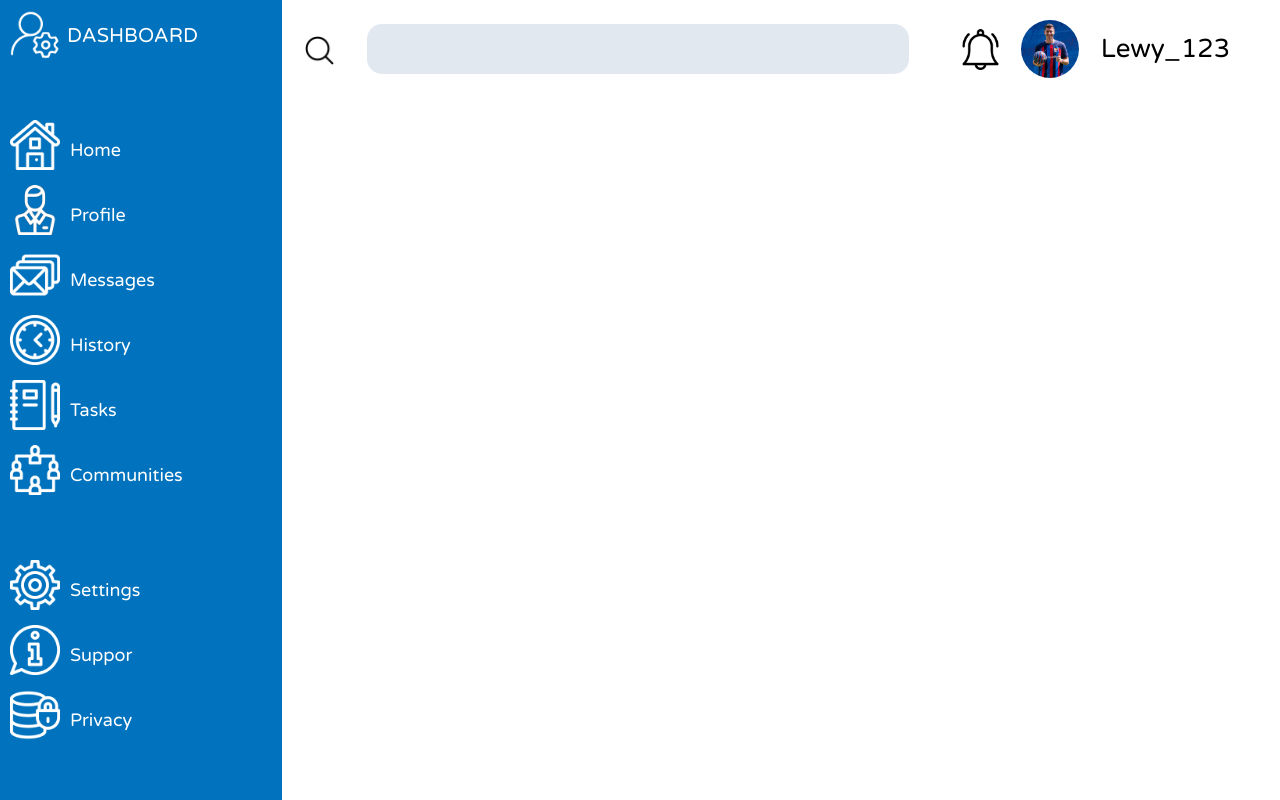
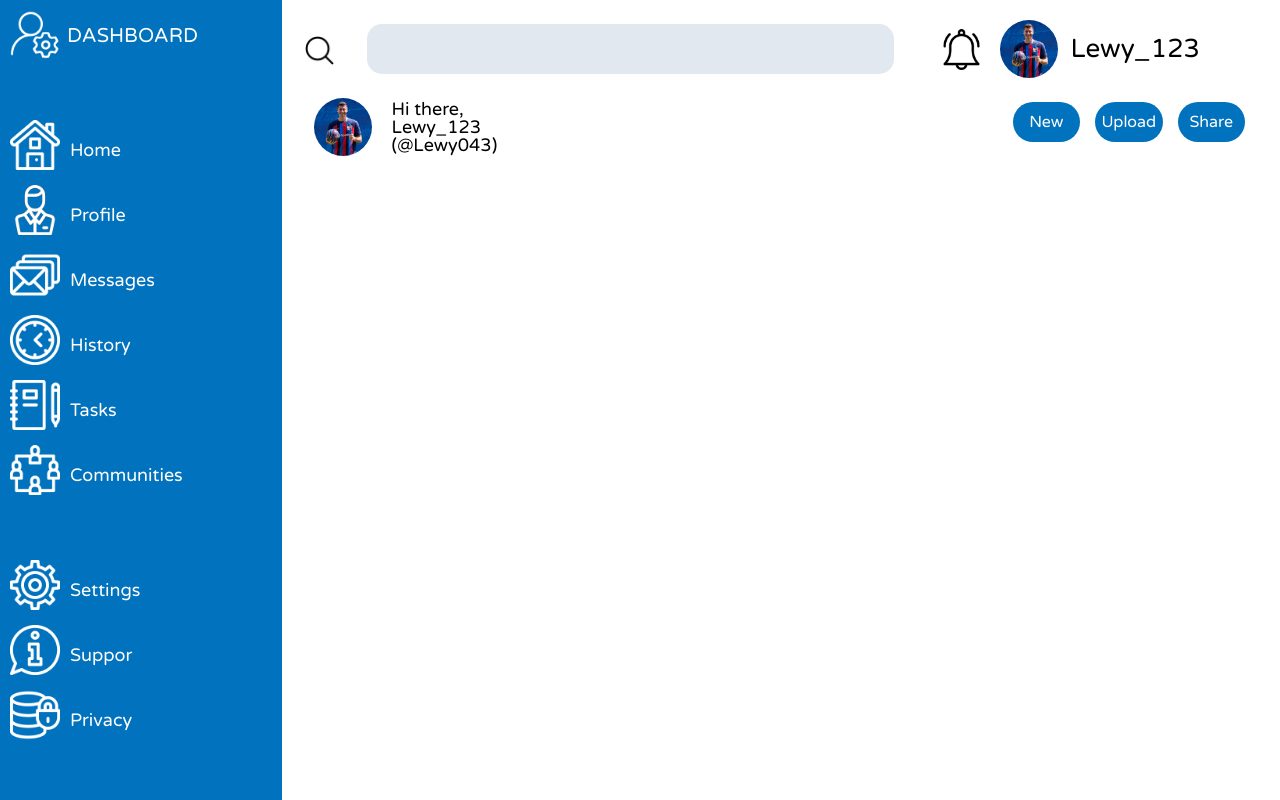
Before and after one commit to maciektt/dashboard-admin, a plain HTML site: page index.html in a window 1280 px wide. Drawn offline with Linux system fonts and the light colour scheme; a web font is replaced by a local one.

Commit message:
dokonczenie headera

```diff
--- a/index.html
+++ b/index.html
@@ -50,8 +50,18 @@
         </div>
         <div class="header-bottom">
 
-
-
+            <div class="greetings">
+                <div class="logo-img-small"><img src="lewy.jpg" class="logo-img"></div>
+                <div class="text">
+                    <div class="hi-saying">Hi there,</div>
+                    <div class="profile-nickname">Lewy_123 (@Lewy043)</div>
+                </div>
+            </div>
+            <div class="buttons">
+                <div class="button">New</div>
+                <div class="button">Upload</div>
+                <div class="button">Share</div>
+            </div>
 
         </div>
     </div>
--- a/style.css
+++ b/style.css
@@ -93,7 +93,8 @@ body{
 	background-color:  #e2e8f0;
 	margin-top: 20px;
 	margin-left: 25px;
-
+	padding-left: 40px;
+	font-size: 1.4rem;
 }
 .search-logo{
 	width: 60px;
@@ -144,22 +145,59 @@ body{
 .nickname-napis{
 	margin-top: 20px;
 	font-size: 26px;
-	margin-right: 50px;
+	margin-right: 90px;
 }
 .nickname-napis:hover{
 	transform: scale(1.10);
 }
 /* -------------------------------------HEADER-BOTTOM------------------------------------------------ */
 
+.logo-img-small{
+	margin-left: 32px;
+}
+.greetings{
+	display: flex;
+	align-items: center;
+	width: 30%;
+}
+.header-bottom{
+	display: flex;
+	align-items: center;
+	font-family: 'Caveat', cursive;
+	font-family: 'Montserrat', sans-serif;
+	font-family: 'Mulish', sans-serif;
+	font-family: 'Nanum Gothic Coding', monospace;
+	font-family: 'Varela Round', sans-serif;
+}
+.text{
+	margin-top: 20px;
+	margin-left: 20px;
 
-
-
-
-
-
-
-
-
+	font-size: 18px;
+}
+.buttons{
+	display: flex;
+	align-items: center;
+	justify-content: end;
+	margin-right: 35px;
+	width: 70%;
+	gap: 15px;
+	margin-top: 10px;
+}
+.button{
+	display: flex;
+	background-color: blue;
+	color: white;
+	width: 10%;
+	justify-content: center;
+	align-items: center;
+	height: 40px;
+	border-radius: 25px;
+	background-color: rgb(1, 114, 189);
+}
+.button:hover{
+	transform: scale(1.10);
+}
 
 
 
```
Also changed, not shown: pobrany plik.jfif (added).
